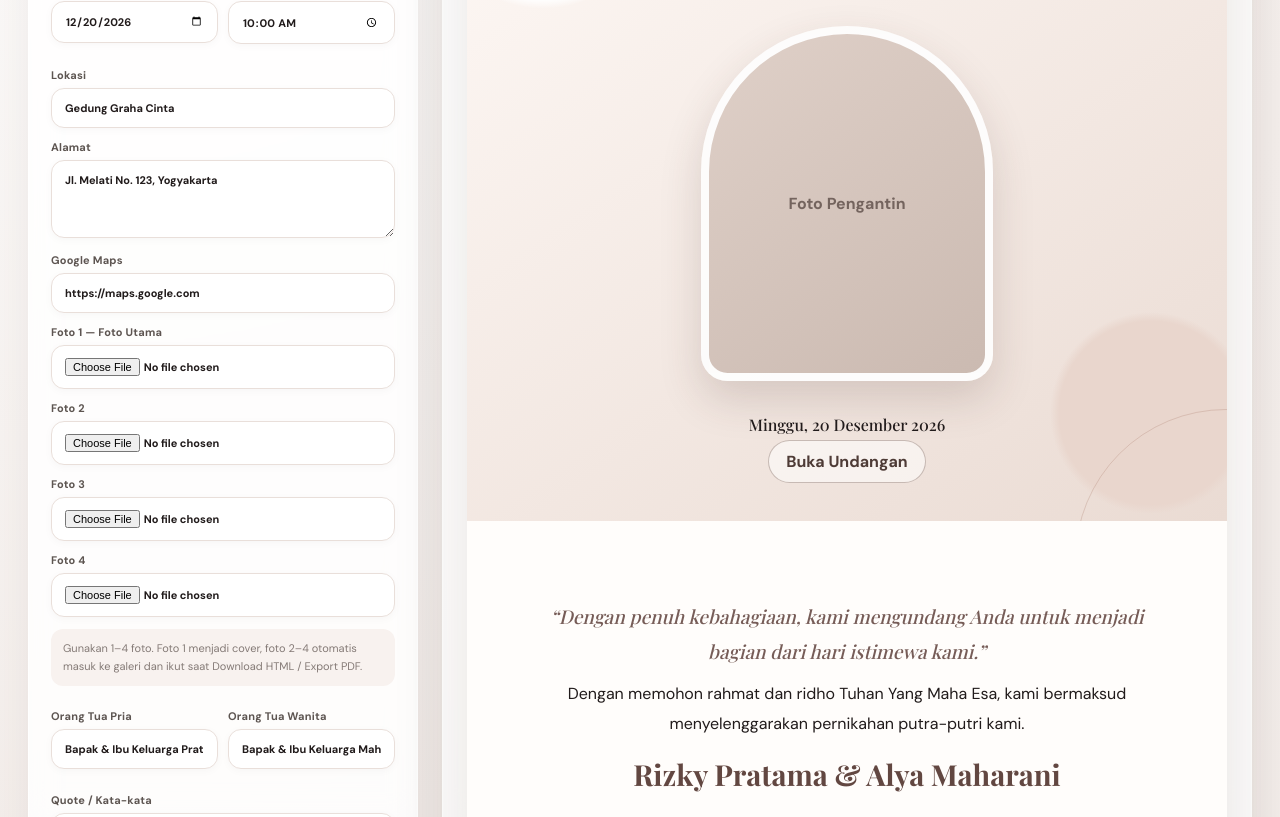
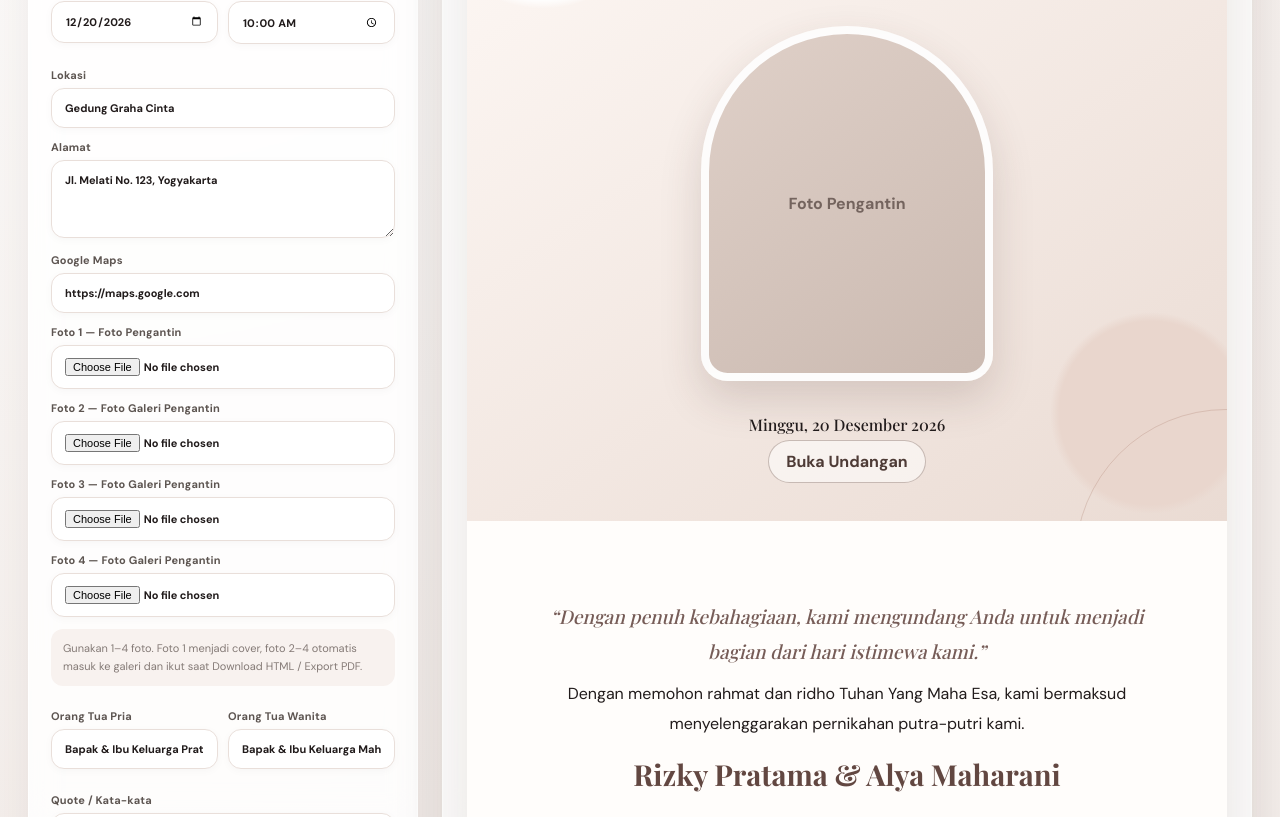
Before and after one commit to gebehfollow10-source/cupweddingproject, a Next.js app: page / in a window 1280 px wide. Shown: the part 418-1235 px from the top of the page. Built offline with nearby package versions, Linux system fonts and the light colour scheme.

Commit message:
Add files via upload

```diff
--- a/app/page.js
+++ b/app/page.js
@@ -127,10 +127,10 @@ ${galleryHTML}<section class="section"><h2>Terima Kasih</h2><p>Merupakan suatu k
     <label>Lokasi<input value={form.venue} onChange={e=>set("venue",e.target.value)}/></label>
     <label>Alamat<textarea value={form.address} onChange={e=>set("address",e.target.value)}/></label>
     <label>Google Maps<input value={form.maps} onChange={e=>set("maps",e.target.value)}/></label>
-    <label>Foto 1 — Foto Utama<input type="file" accept="image/*" onChange={e=>upload(0,e)}/></label>
-    <label>Foto 2<input type="file" accept="image/*" onChange={e=>upload(1,e)}/></label>
-    <label>Foto 3<input type="file" accept="image/*" onChange={e=>upload(2,e)}/></label>
-    <label>Foto 4<input type="file" accept="image/*" onChange={e=>upload(3,e)}/></label>
+    <label>Foto 1 — Foto Pengantin<input type="file" accept="image/*" onChange={e=>upload(0,e)}/></label>
+    <label>Foto 2 — Foto Galeri Pengantin<input type="file" accept="image/*" onChange={e=>upload(1,e)}/></label>
+    <label>Foto 3 — Foto Galeri Pengantin<input type="file" accept="image/*" onChange={e=>upload(2,e)}/></label>
+    <label>Foto 4 — Foto Galeri Pengantin<input type="file" accept="image/*" onChange={e=>upload(3,e)}/></label>
     <p className="note">Gunakan 1–4 foto. Foto 1 menjadi cover, foto 2–4 otomatis masuk ke galeri dan ikut saat Download HTML / Export PDF.</p>
     <div className="two"><label>Orang Tua Pria<input value={form.parentsG} onChange={e=>set("parentsG",e.target.value)}/></label><label>Orang Tua Wanita<input value={form.parentsB} onChange={e=>set("parentsB",e.target.value)}/></label></div>
     <label>Quote / Kata-kata<textarea value={form.quote} onChange={e=>set("quote",e.target.value)}/></label>
```
